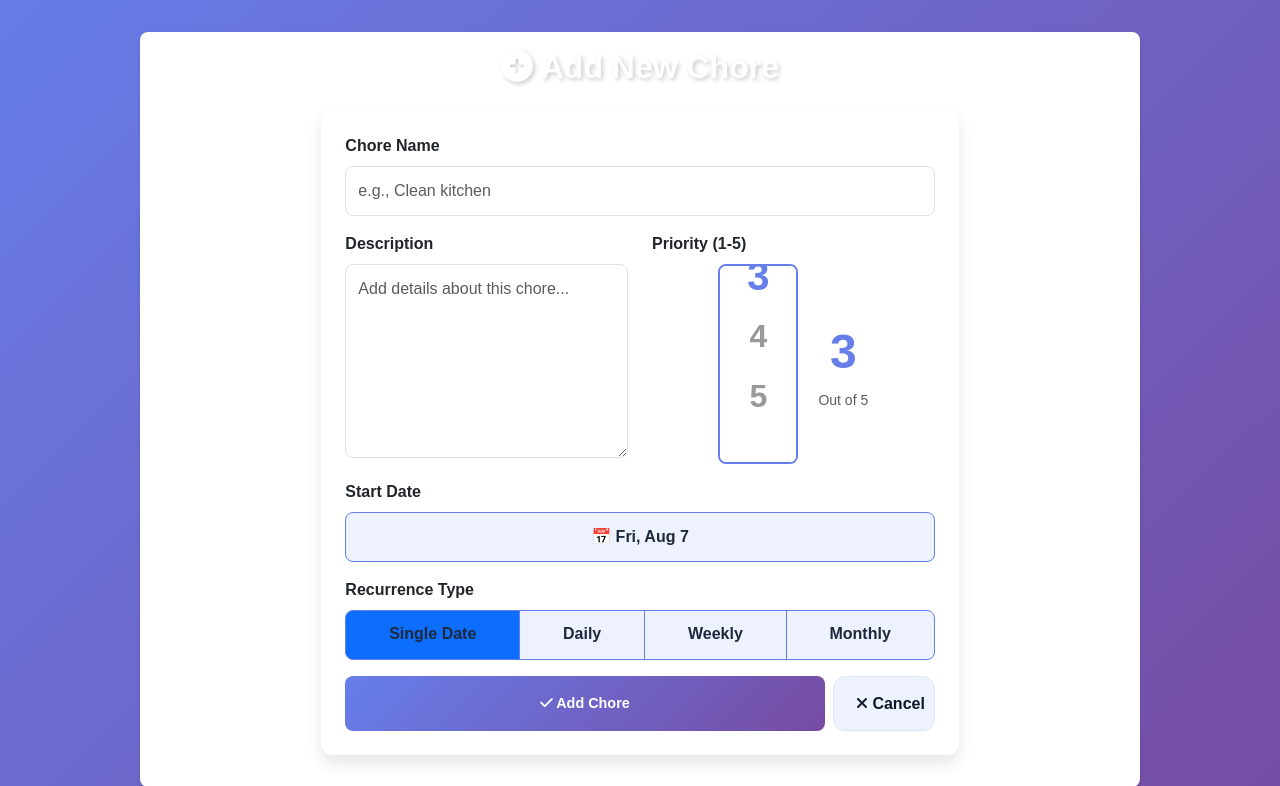
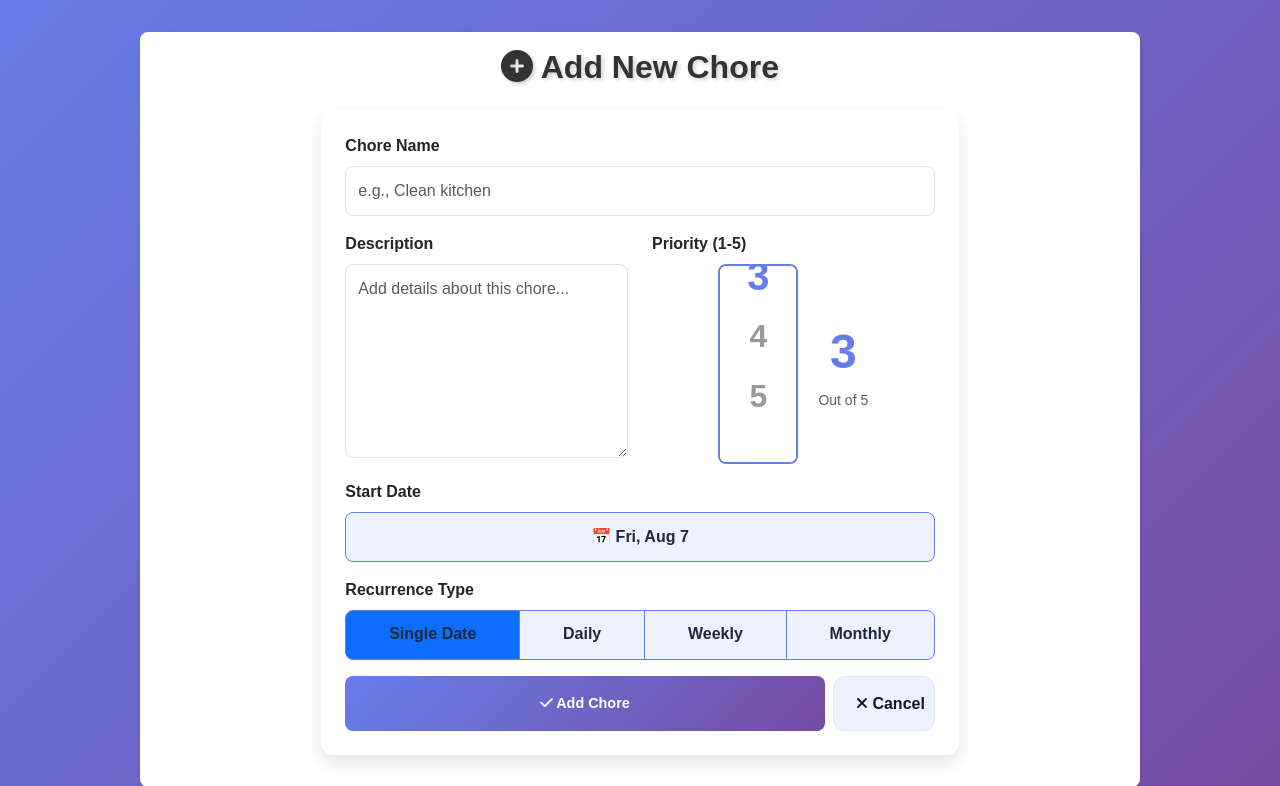
Before and after one commit to ThomasSchindler897/chore-assistant, a Flask app: page /add in a window 1280 px wide. Shown: the part 82-868 px from the top of the page. Run offline with Flask 3, Linux system fonts and the light colour scheme; some libraries are stand-ins or nearby versions.

Commit message:
fixed title headers at the top of each page

```diff
--- a/static/style.css
+++ b/static/style.css
@@ -318,3 +318,16 @@ body.keyboard-open {
         padding-bottom: 11rem;
     }
 }
+
+/* Header contrast for light and dark mode */
+body:not(.dark-mode) h1,
+body:not(.dark-mode) h2,
+body:not(.dark-mode) h3 {
+    color: #333 !important;
+}
+
+body.dark-mode h1,
+body.dark-mode h2,
+body.dark-mode h3 {
+    color: #e0e0e0 !important;
+}
```
